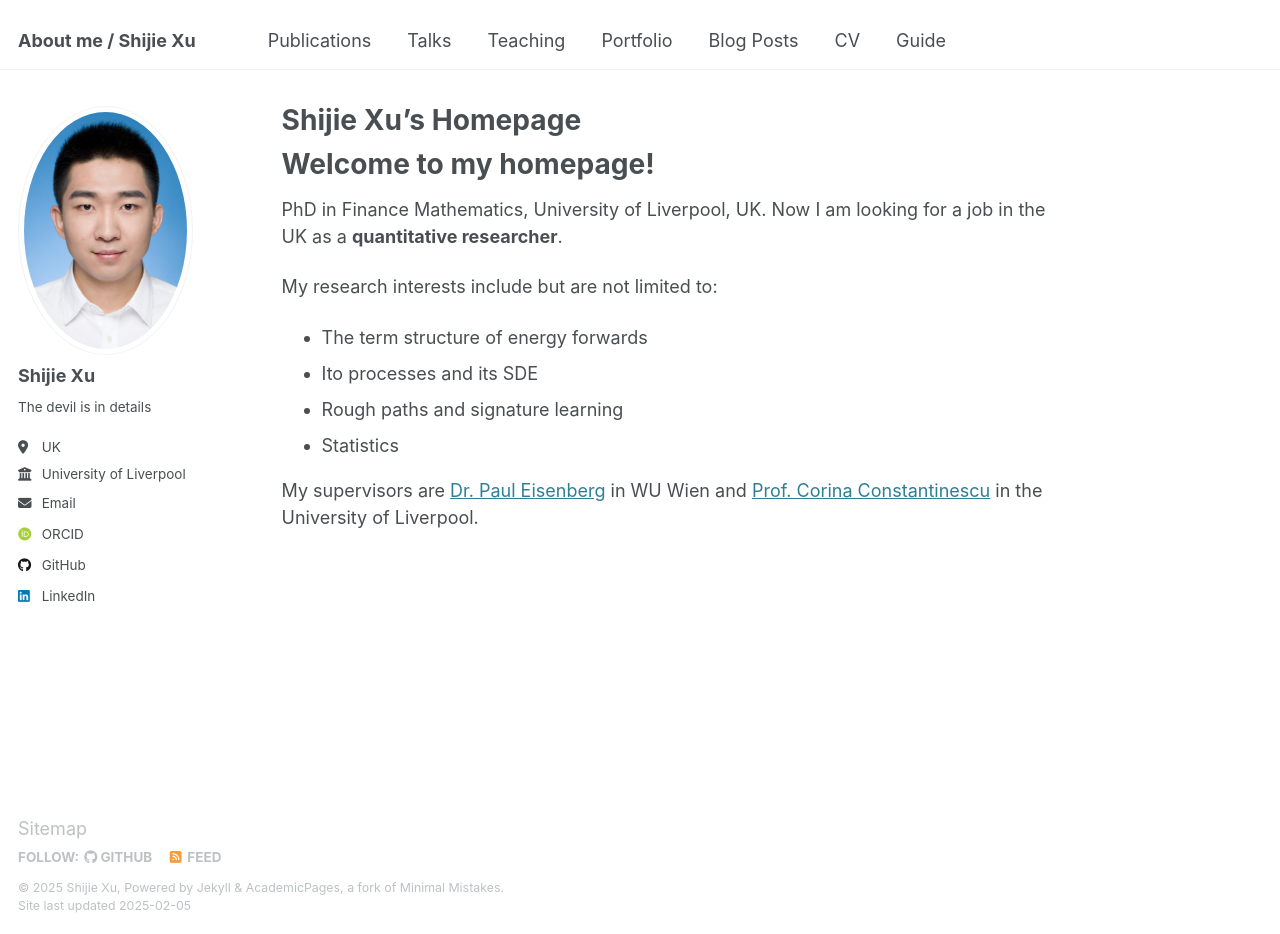
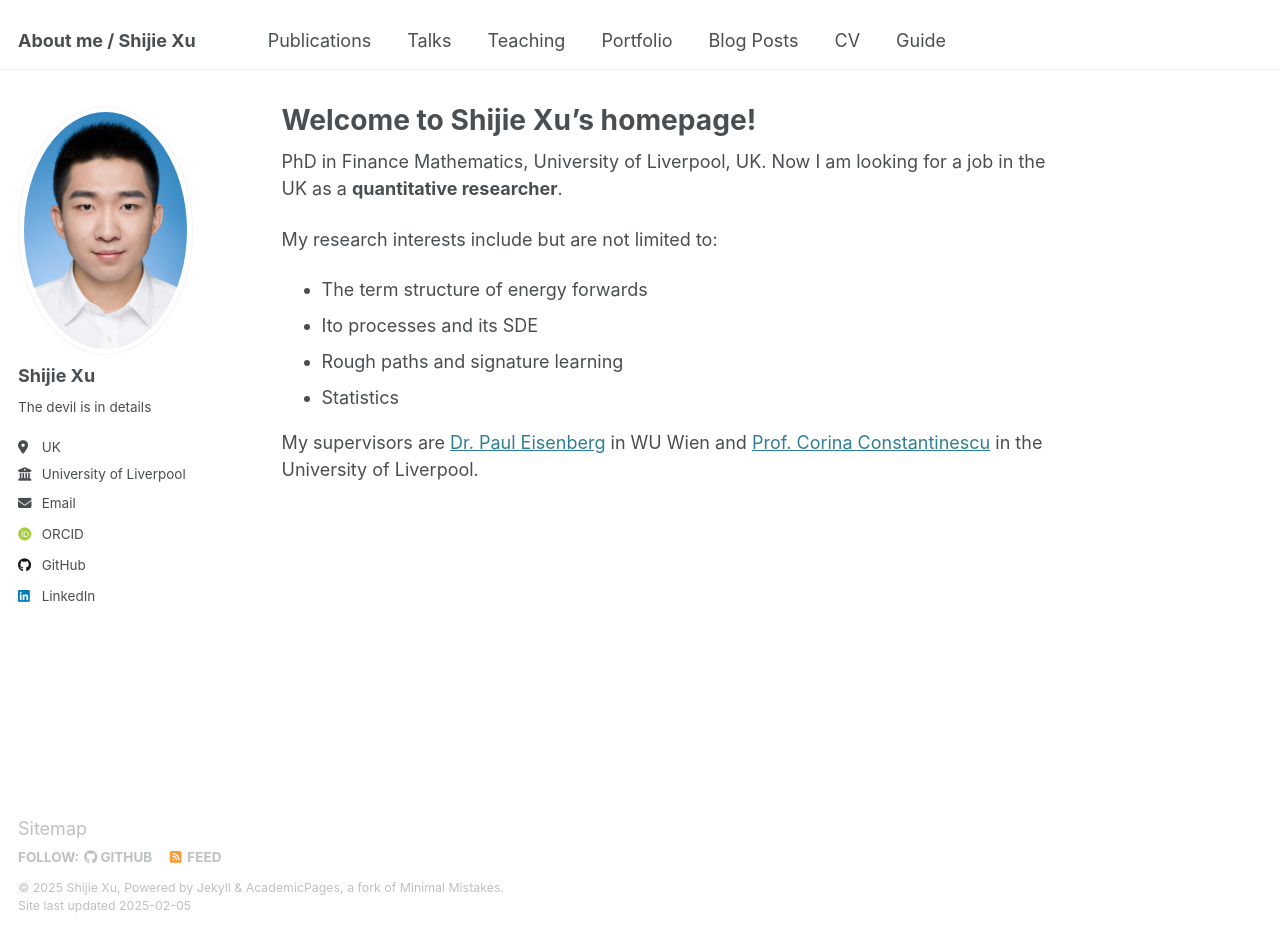
Before and after one commit to ShijieXu1993/uk.github.io, a Jekyll site: the page built from _pages/about.md, in a window 1280 px wide and 934 px high. Built offline with Jekyll 4.4.1, drawn with Linux system fonts in a browser that asks for light colours; some web fonts are replaced.

Commit message:
Update about.md

```diff
--- a/_pages/about.md
+++ b/_pages/about.md
@@ -1,13 +1,12 @@
 ---
 permalink: /
-title: "Shijie Xu's Homepage"
+title: "Welcome to Shijie Xu's homepage!"
 author_profile: true
 redirect_from:
   - /about/
   - /about.html
 ---
 
-# Welcome to my homepage!
 PhD in Finance Mathematics, University of Liverpool, UK. Now I am looking for a job in the UK as a **quantitative researcher**.
 
 My research interests include but are not limited to:
```
